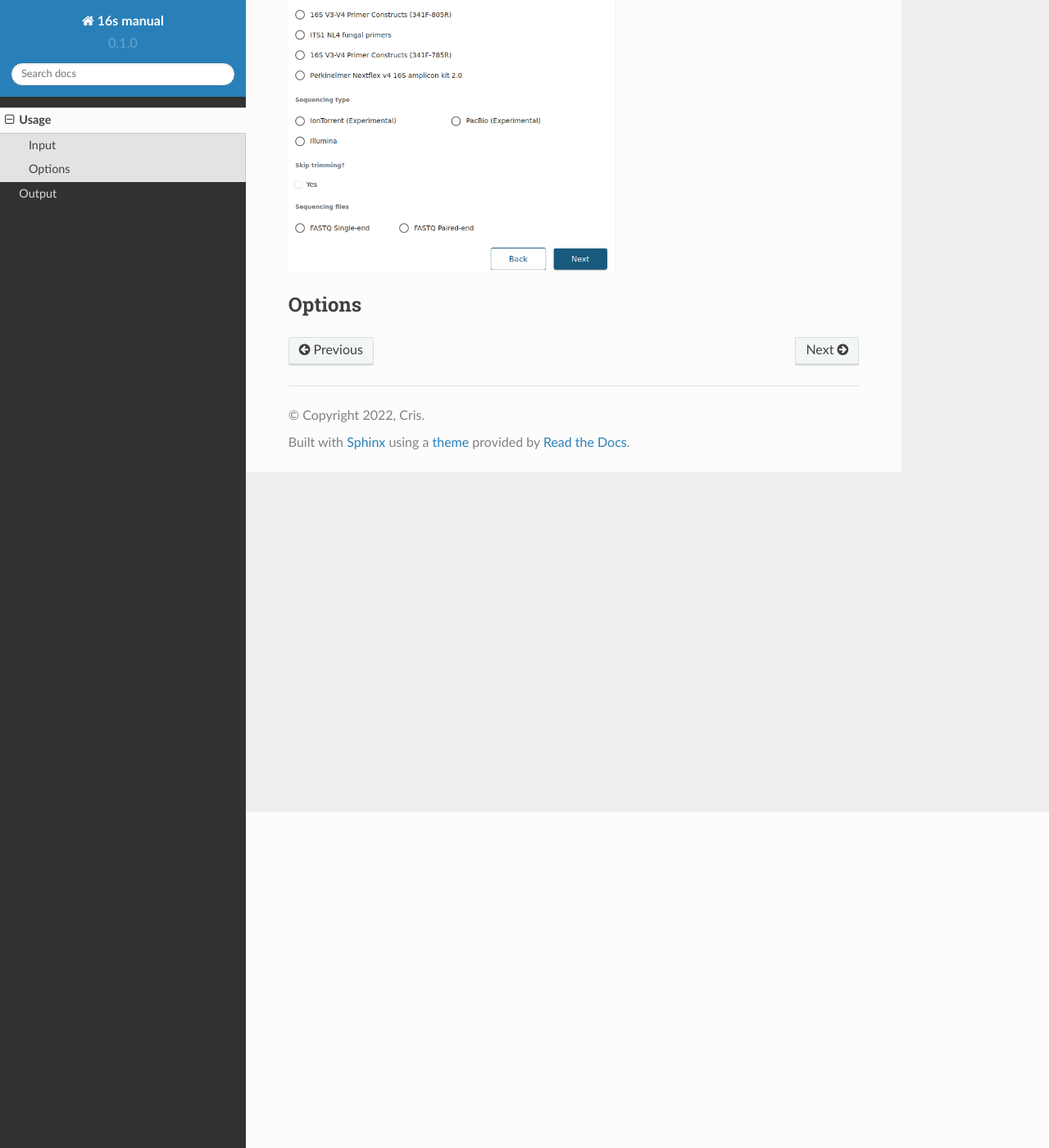
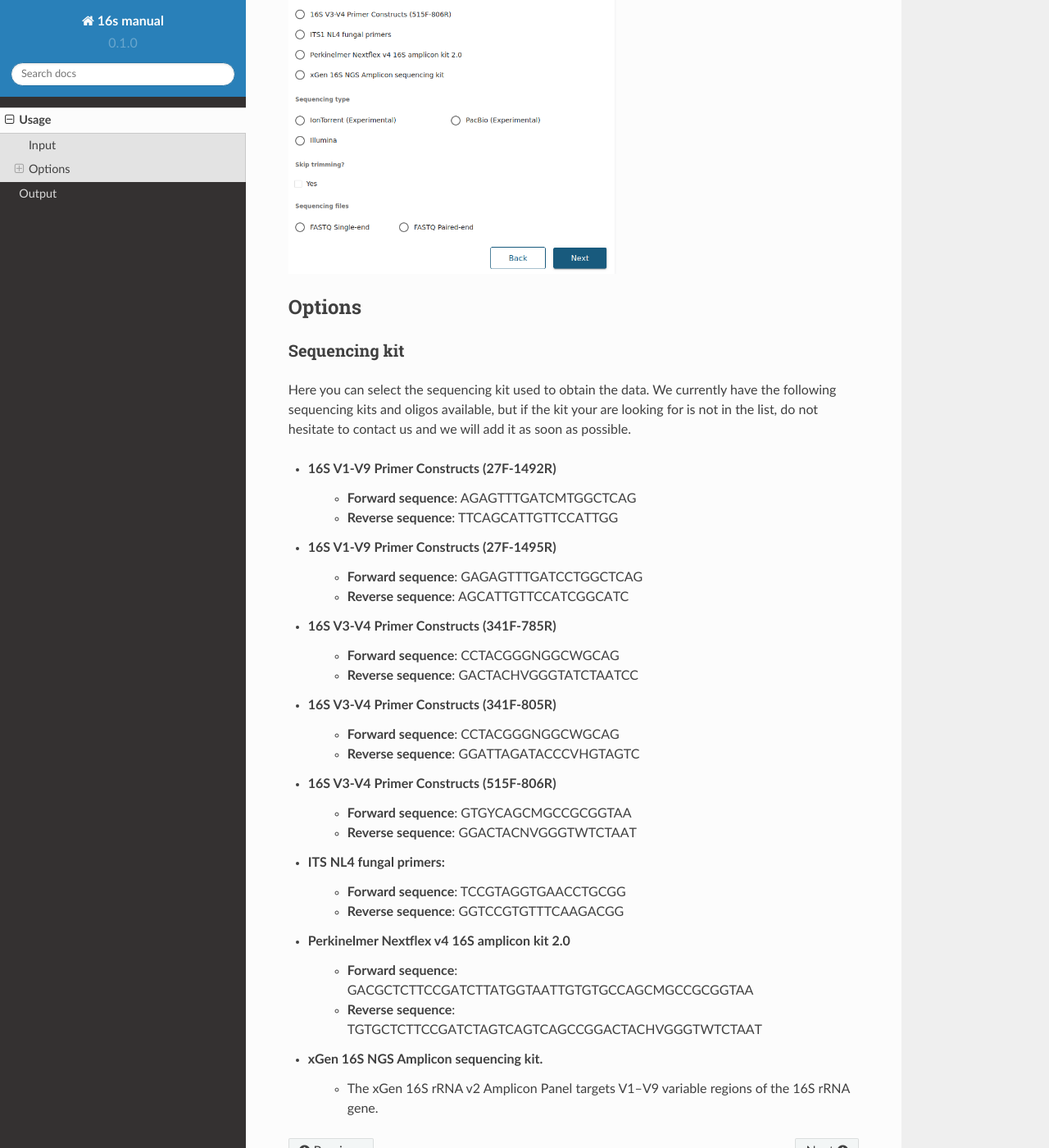
Before and after one commit to Flomics/16s-metagenomics-manual, a Sphinx documentation site: the page built from docs/source/usage.rst, in a window 1280 px wide and 1400 px high, scrolled down 410 px. Shown: the whole window at 82% size. Built offline with Sphinx 7.4.7 and the Read the Docs theme 2.0.0, drawn with Linux system fonts in a browser that asks for light colours.

Commit message:
fixing toc tree

```diff
--- a/docs/source/usage.rst
+++ b/docs/source/usage.rst
@@ -9,11 +9,40 @@ Input
 When submitting a job to the 16S pipeline, you will be presented with the following screen:
 
 .. image:: images/launch_screen.png
-  :width: 400
-  :alt: Launch screen options from Stratus 16S pipeline
+   :width: 400
+   :alt: Launch screen options from Stratus 16S pipeline
 
 
 .. _options:
 
 Options
 ------------
+
+Sequencing kit
+++++++++++++++
+
+Here you can select the sequencing kit used to obtain the data. We currently have the following sequencing kits and oligos available, but if the kit your are looking for is not in the list, do not hesitate to contact us and we will add it as soon as possible.
+
+* **16S V1-V9 Primer Constructs (27F-1492R)**
+   * **Forward sequence**: AGAGTTTGATCMTGGCTCAG
+   * **Reverse sequence**: TTCAGCATTGTTCCATTGG
+* **16S V1-V9 Primer Constructs (27F-1495R)**
+   * **Forward sequence**: GAGAGTTTGATCCTGGCTCAG
+   * **Reverse sequence**: AGCATTGTTCCATCGGCATC
+* **16S V3-V4 Primer Constructs (341F-785R)**
+   * **Forward sequence**: CCTACGGGNGGCWGCAG
+   * **Reverse sequence**: GACTACHVGGGTATCTAATCC
+* **16S V3-V4 Primer Constructs (341F-805R)**
+   * **Forward sequence**: CCTACGGGNGGCWGCAG
+   * **Reverse sequence**: GGATTAGATACCCVHGTAGTC
+* **16S V3-V4 Primer Constructs (515F-806R)**
+   * **Forward sequence**: GTGYCAGCMGCCGCGGTAA
+   * **Reverse sequence**: GGACTACNVGGGTWTCTAAT
+* **ITS NL4 fungal primers**:
+   * **Forward sequence**: TCCGTAGGTGAACCTGCGG
+   * **Reverse sequence**: GGTCCGTGTTTCAAGACGG
+* **Perkinelmer Nextflex v4 16S amplicon kit 2.0**
+   * **Forward sequence**: GACGCTCTTCCGATCTTATGGTAATTGTGTGCCAGCMGCCGCGGTAA
+   * **Reverse sequence**: TGTGCTCTTCCGATCTAGTCAGTCAGCCGGACTACHVGGGTWTCTAAT
+* **xGen 16S NGS Amplicon sequencing kit.**
+   * The xGen 16S rRNA v2 Amplicon Panel targets V1–V9 variable regions of the 16S rRNA gene.
```
Also changed, not shown: docs/source/images/launch_screen.png.
